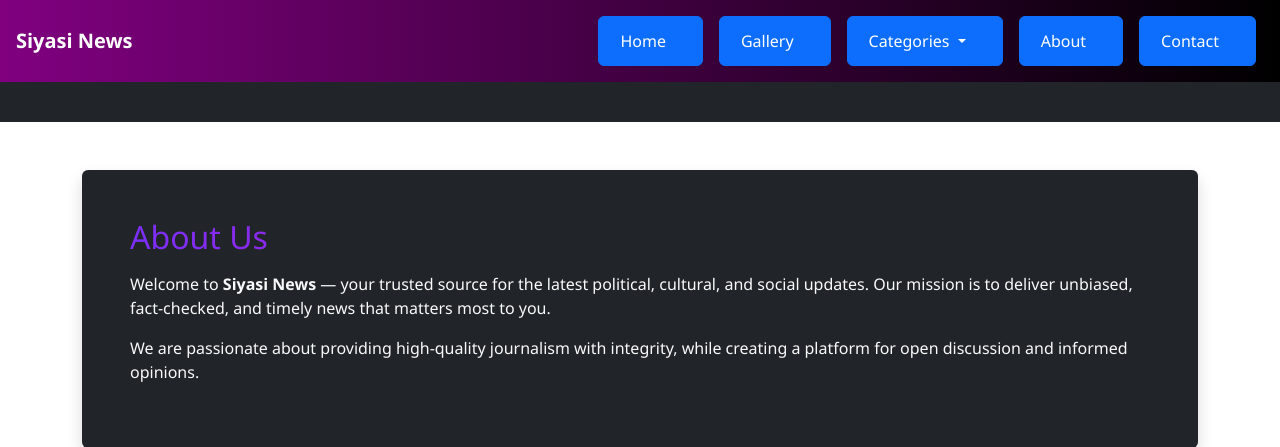
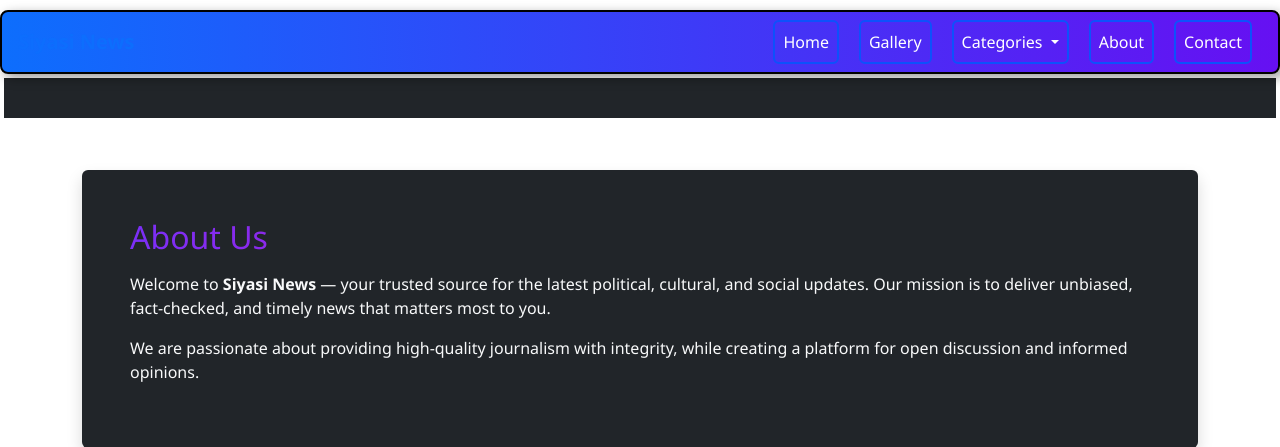
Before and after one commit to BadarsCode/SIYASI_NEWS, a Django app: page /about/ in a window 1280 px wide. Shown: the top 447 px of the page. Run offline with Django 5.2, Linux system fonts and the light colour scheme.

Commit message:
Change some Css

```diff
--- a/News/static/css/style.css
+++ b/News/static/css/style.css
@@ -187,13 +187,7 @@
   -webkit-text-fill-color: transparent;
 }
 
-.btn-gradient {
-  background: linear-gradient(45deg, rgb(253, 251, 253), black);
-  color: #0b0a0a;
-  border: none;
-  padding: 8px 16px;
-  border-radius: 6px;
-}
+
 .btn-gradient:hover {
   opacity: 0.9;
 }
@@ -228,3 +222,30 @@
   color: black;
   text-decoration-color: black;
 }
+
+
+.navbar {
+  background: linear-gradient(90deg, #0d6efd, #6610f2); /* Blue to Purple */
+}
+
+.navbar .nav-link {
+  color: #fff;
+  margin: 0 10px;
+  padding: 8px 15px;
+  border-radius: 6px;
+  transition: all 0.3s ease;
+}
+
+.navbar .nav-link:hover {
+  background: rgba(255, 255, 255, 0.15);
+  color: #ffcc00; /* gold hover */
+}
+
+.dropdown-menu .dropdown-item {
+  transition: all 0.3s ease;
+}
+
+.dropdown-menu .dropdown-item:hover {
+  background: #333;
+  color: #ffcc00;
+}
--- a/News/templates/news/base.html
+++ b/News/templates/news/base.html
@@ -26,23 +26,35 @@
       font-family: 'Segoe UI', sans-serif;
     }
     .navbar {
-      background: linear-gradient(90deg, purple, black);
+      background: white;
+      border: 2px solid black;
+      color: black;
+      border-radius: 8px;
+      box-shadow: 4px 4px 12px rgba(0,0,0,0.4);
+      margin-top:10px;
     }
     .navbar .nav-link {
-      color: #fff;
+      color: #0d51fcff;
       margin-right: 15px;
       transition: color 0.3s;
       border-radius: 6px;
-      border: 1px solid transparent;
+      border: 2px solid #0d51fcff;
       padding: 5px 10px;
-
     }
-    .navbar .btn:hover {
-      color: black;
+    .navbar .nav-link:hover {
+      color: white;
       background: #1e43f9ff;
       text-decoration: none;
-      border: 1px solid yellow;
+      border: 2px solid black;
     }
+
+    .navbar .nav-link.active {
+  background: rgba(255, 255, 255, 0.2);
+  color: #ffcc00 !important;  /* gold for active */
+  font-weight: bold;
+  border-radius: 6px;
+}
+
     .text-gradient {
       background: linear-gradient(90deg, yellow, #ffffffff);
       -webkit-background-clip: text;
@@ -100,25 +112,27 @@
 
   </style>
   <link rel="stylesheet" href="{% static 'css/style.css' %}">
-  <link rel="sytlesheet" href="{% static 'bootstrap.css'}">
+  <link rel="sytlesheet" href="{% static 'css/bootstrap.css'}">
 </head>
 <body style="background: white;">
 
   <!-- 🔥 Navbar -->
-  <nav class="navbar navbar-expand-lg navbar-dark px-3">
-    <a class="navbar-brand fw-bold text-white" href="{% url 'home' %}">Siyasi News</a>
+  <nav class="navbar navbar-expand-lg navbar-white px-3">
+    <a class="navbar-brand fw-bold text-primary" href="{% url 'home' %}">Siyasi News</a>
     <button class="navbar-toggler" data-bs-toggle="collapse" data-bs-target="#menu">
       <span class="navbar-toggler-icon"></span>
     </button>
+
     <div class="collapse navbar-collapse" id="menu">
       <ul class="navbar-nav ms-auto">
-        <li class="nav-item btn btn-primary m-2 "><a href="{% url 'home' %}" class="nav-link">Home</a></li>
-        <li class="nav-item btn btn-primary m-2"><a href="{% url 'gallery' %}" class="nav-link">Gallery</a></li>
-        <li class="nav-item dropdown btn btn-primary m-2 " style="position: relative;">
-          <a class="nav-link dropdown-toggle text-white" href="#" id="categoryDropdown" role="button" data-bs-toggle="dropdown" aria-expanded="false">
+        <li class="nav-item"><a href="{% url 'home' %}" class="nav-link">Home</a></li>
+        <li class="nav-item"><a href="{% url 'gallery' %}" class="nav-link">Gallery</a></li>
+
+        <li class="nav-item dropdown" style="position: relative;">
+          <a class="nav-link dropdown-toggle" href="#" id="categoryDropdown" role="button" data-bs-toggle="dropdown" aria-expanded="false">
             Categories
           </a>
-          <ul class="dropdown-menu dropdown-menu-start bg-black p-3 category-dropdown " aria-labelledby="categoryDropdown">
+          <ul class="dropdown-menu dropdown-menu-start bg-black p-3 category-dropdown" aria-labelledby="categoryDropdown">
             <div class="row g-2">
               {% for category in categories %}
                 <div class="col-6">
@@ -131,14 +145,14 @@
           </ul>
         </li>
 
-
-        <li class="nav-item btn btn-primary m-2"><a href="{% url 'about' %}" class="nav-link">About</a></li>
-        <li class="nav-item btn btn-primary m-2"><a href="{% url 'contact' %}" class="nav-link">Contact</a></li>
+        <li class="nav-item"><a href="{% url 'about' %}" class="nav-link">About</a></li>
+        <li class="nav-item"><a href="{% url 'contact' %}" class="nav-link">Contact</a></li>
       </ul>
     </div>
   </nav>
 
-  <div class="breaking-news bg-dark text-light py-2">
+
+  <div class="breaking-news bg-dark text-light py-2 m-1">
     <div class="container">
       <marquee behavior="scroll" direction="left" scrollamount="5">
         {% for article in breaking_news %}
```
Also changed, not shown: db.sqlite3, media/news_images/download.jpeg (added).
